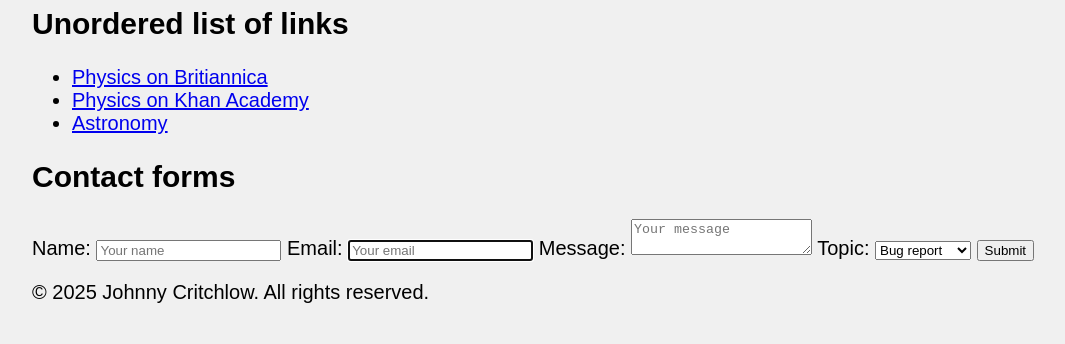
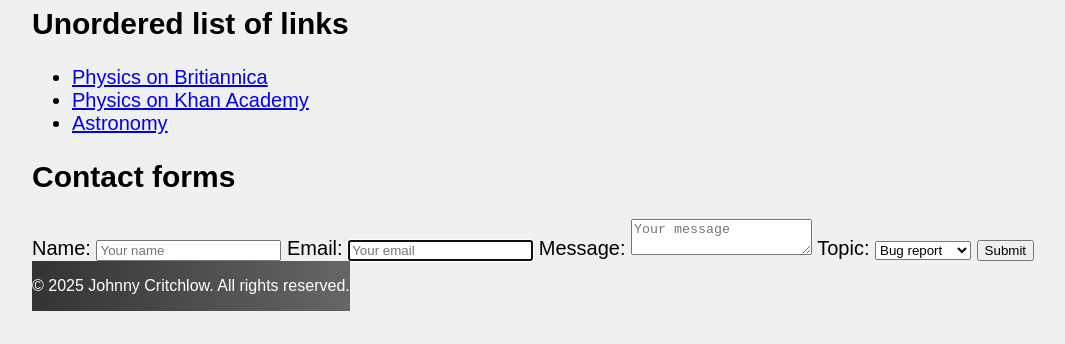
Before and after one commit to Jcrit7575/Assignment-1, a plain HTML site: page index.html in a window 1280 px wide. Shown: the part 2068-2412 px from the top of the page, without its empty margins (8-1073 px from the left). Drawn offline with Linux system fonts and the light colour scheme.

Commit message:
Footer added

```diff
--- a/index.html
+++ b/index.html
@@ -37,6 +37,14 @@
             font-family: "Georgia", serif;
             color: #333;
             text-align: center;
+        }
+
+        footer {
+            font-size: 0.8rem;
+            background: linear-gradient(to right, #333, #666);
+            color: white;
+            text-align: center;
+            clear: both;
         }
     </style>
 </head>
```
